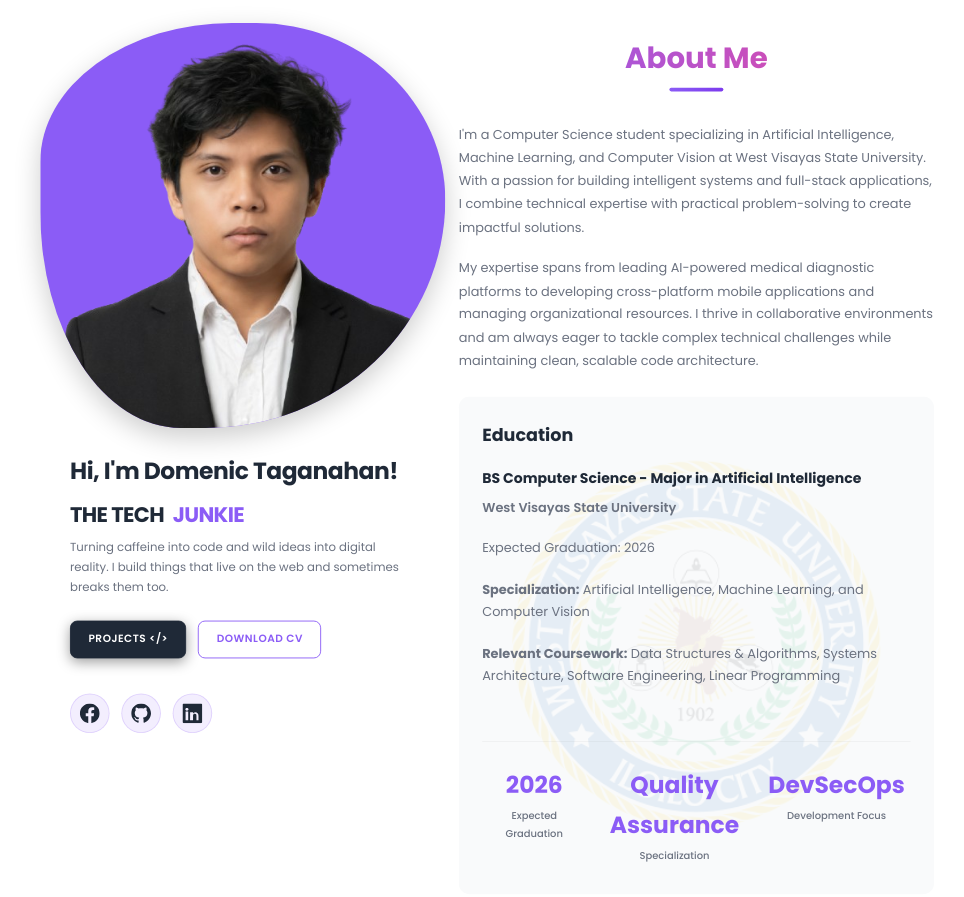
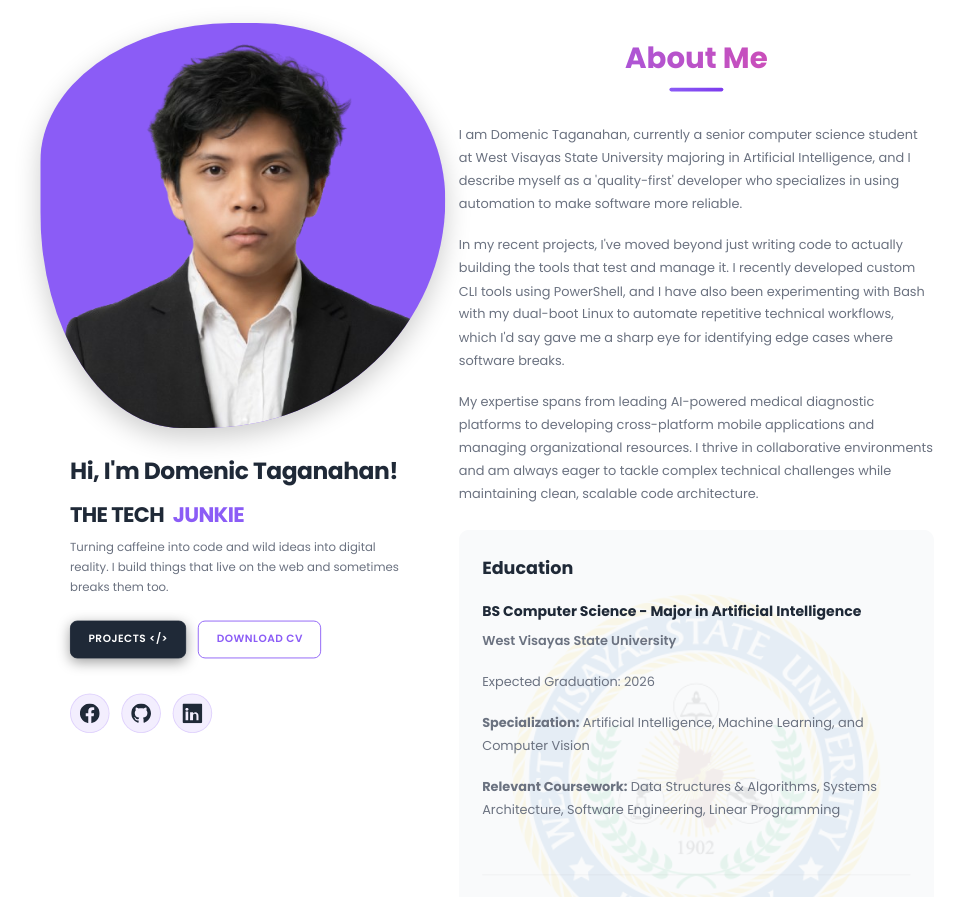
Before and after one commit to Syntax404-coder/Syntax-404, a React (Vite) app: page / in a window 1280 px wide. Shown: the part 840-1737 px from the top of the page, without its empty margins (138-1102 px from the left). Built offline with nearby package versions, Linux system fonts and the light colour scheme.

Commit message:
feat: Update About section to include personal introduction and recent project experiences

```diff
--- a/src/components/About.jsx
+++ b/src/components/About.jsx
@@ -122,10 +122,10 @@ const About = () => {
             <div className="about-content" style={{ margin: 0 }}>
               <div className="about-text">
                 <p>
-                  I'm a Computer Science student specializing in Artificial Intelligence, Machine Learning,
-                  and Computer Vision at West Visayas State University. With a passion for building intelligent
-                  systems and full-stack applications, I combine technical expertise with practical problem-solving
-                  to create impactful solutions.
+                  I am Domenic Taganahan, currently a senior computer science student at West Visayas State University majoring in Artificial Intelligence, and I describe myself as a 'quality-first' developer who specializes in using automation to make software more reliable.
+                </p>
+                <p>
+                  In my recent projects, I've moved beyond just writing code to actually building the tools that test and manage it. I recently developed custom CLI tools using PowerShell, and I have also been experimenting with Bash with my dual-boot Linux to automate repetitive technical workflows, which I'd say gave me a sharp eye for identifying edge cases where software breaks.
                 </p>
                 <p>
                   My expertise spans from leading AI-powered medical diagnostic platforms to developing
```
